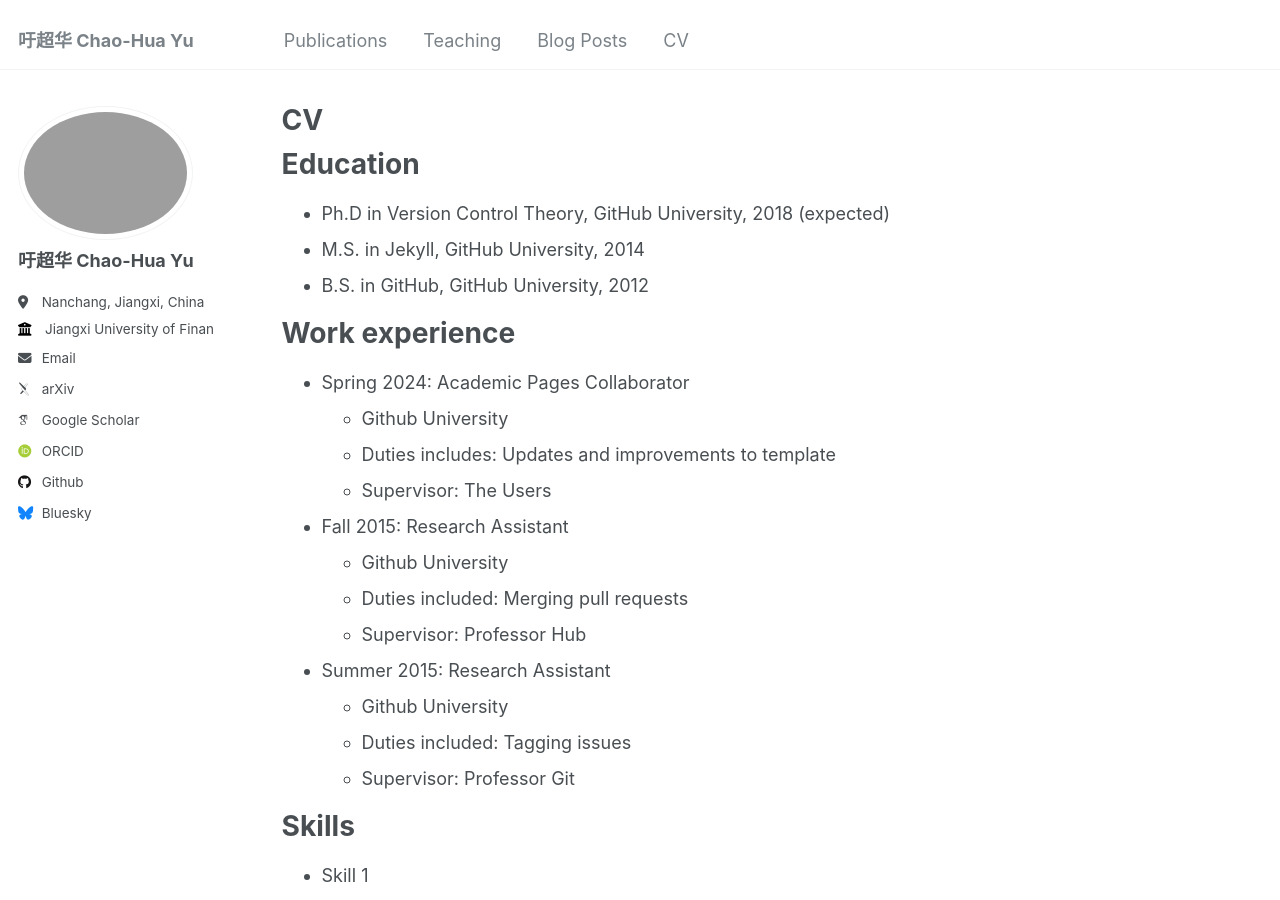
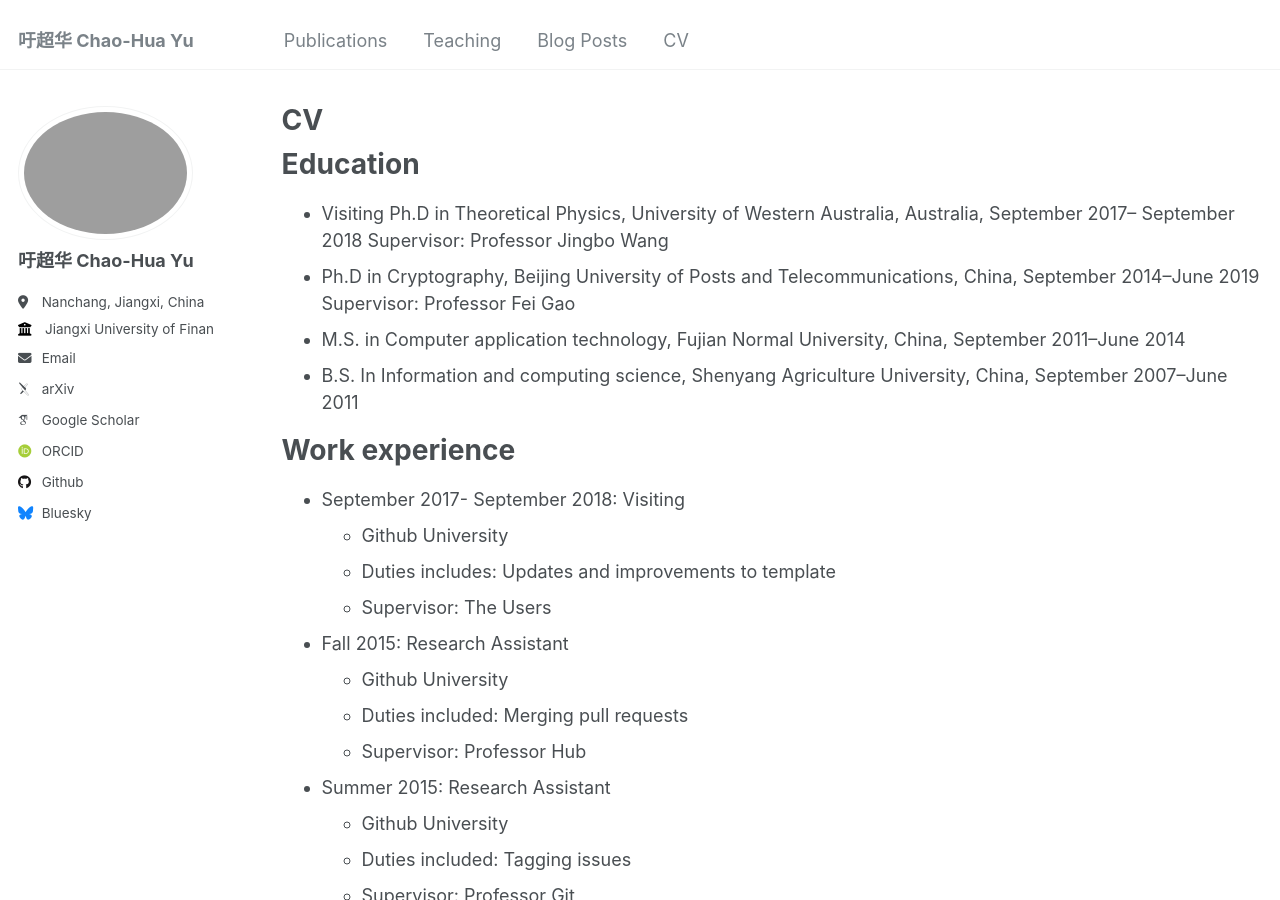
Before and after one commit to YCHbetter/YCHbetter.github.io, a Jekyll site: the page built from _pages/cv.md, in a window 1280 px wide and 900 px high. Built offline with Jekyll 4.4.1, drawn with Linux system fonts in a browser that asks for light colours; some web fonts are replaced.

Commit message:
Update cv.md

```diff
--- a/_pages/cv.md
+++ b/_pages/cv.md
@@ -11,13 +11,16 @@ redirect_from:
 
 Education
 ======
-* Ph.D in Version Control Theory, GitHub University, 2018 (expected)
-* M.S. in Jekyll, GitHub University, 2014
-* B.S. in GitHub, GitHub University, 2012
+* Visiting Ph.D in Theoretical Physics, University of Western Australia, Australia, September 2017-- September 2018
+  Supervisor: Professor Jingbo Wang
+* Ph.D in Cryptography, Beijing University of Posts and Telecommunications, China, September 2014--June 2019
+  Supervisor: Professor Fei Gao
+* M.S. in Computer application technology, Fujian Normal University, China, September 2011--June 2014
+* B.S. In Information and computing science, Shenyang Agriculture University, China, September 2007--June 2011
 
 Work experience
 ======
-* Spring 2024: Academic Pages Collaborator
+* September 2017- September 2018: Visiting
   * Github University
   * Duties includes: Updates and improvements to template
   * Supervisor: The Users
```
